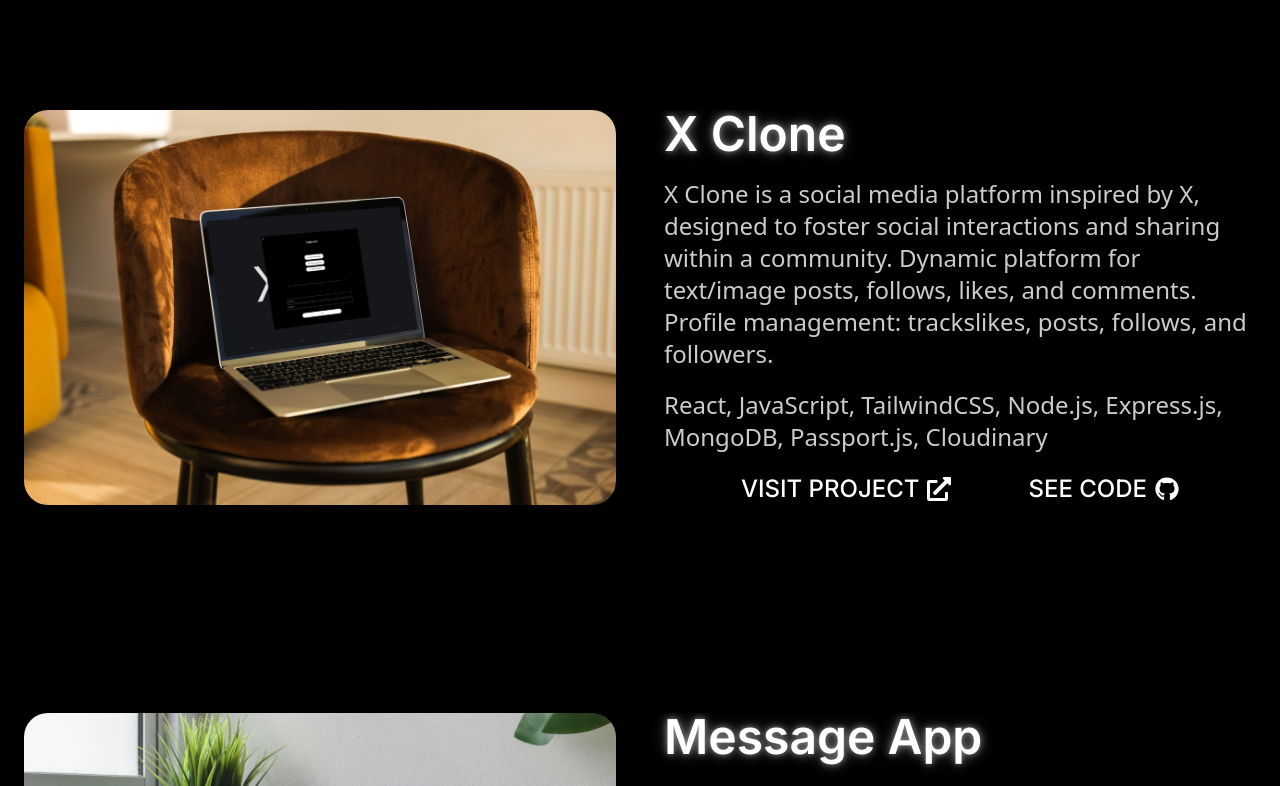
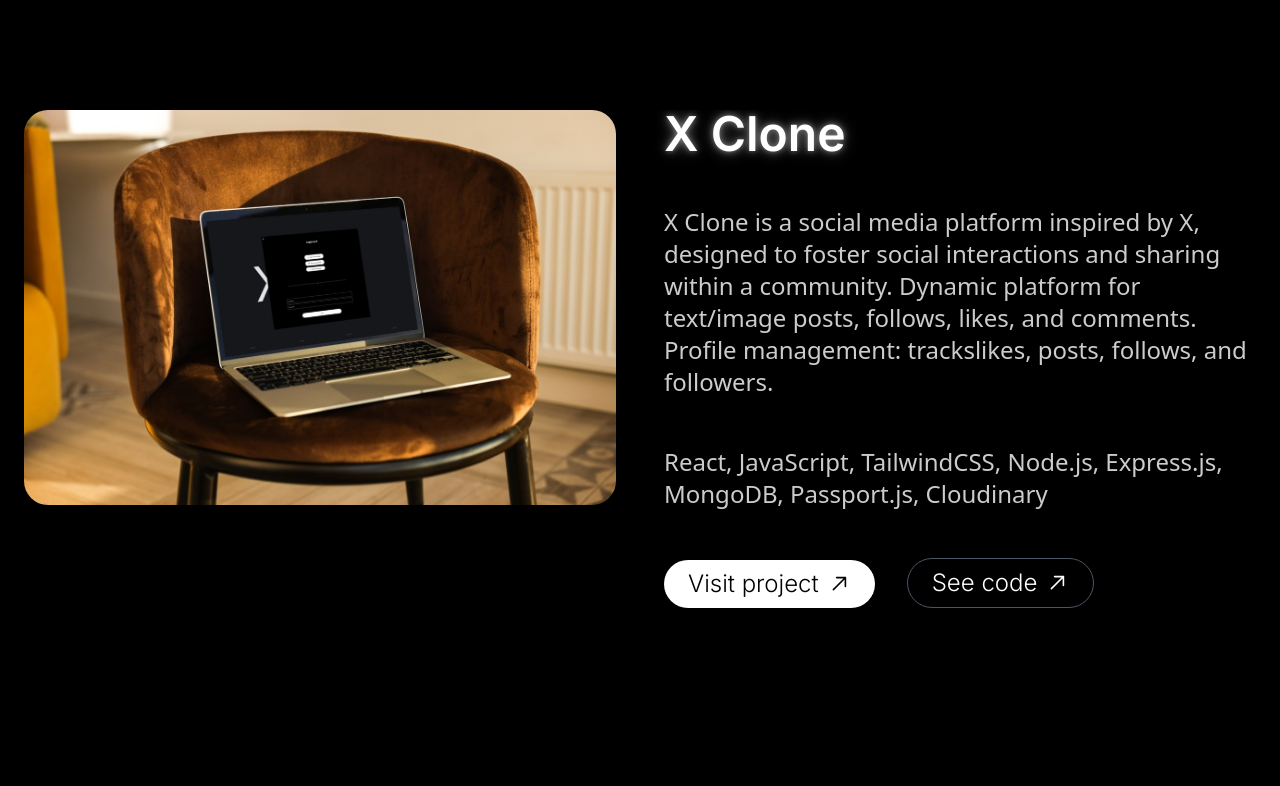
Before and after one commit to beMimg/bemimg-website, a Next.js app: page / in a window 1280 px wide. Shown: the part 994-1780 px from the top of the page. Built offline with nearby package versions, Linux system fonts and the light colour scheme.

Commit message:
Style Visit Project and See Code links

```diff
--- a/components/Project.tsx
+++ b/components/Project.tsx
@@ -1,8 +1,7 @@
 import React, { useEffect, useRef } from "react";
 import { motion, useAnimation, useInView } from "framer-motion";
 import Image, { StaticImageData } from "next/image";
-import { FaExternalLinkAlt } from "react-icons/fa";
-import { FaGithub } from "react-icons/fa";
+import { RxArrowTopRight } from "react-icons/rx";
 
 interface ProjectProps {
   image: StaticImageData;
@@ -63,27 +62,27 @@
           duration: 0.4,
           ease: "easeInOut",
         }}
-        className="flex flex-col justify-between gap-4 lg:w-[50%]"
+        className="flex flex-col justify-between gap-12 lg:w-[50%]"
       >
         <p className="text-5xl font-semibold glow-text">{title}</p>
         <p className="font-extralight opacity-80 font-sans ">{description}</p>
         <p className="font-extralight opacity-80 font-sans">{tech}</p>
-        <div className="flex flex-row justify-evenly">
+        <div className="flex flex-row  gap-6  lg:gap-8 ">
           <a
             href={preview}
             target="a_blank"
-            className="flex flex-row items-center gap-2 self-end rounded-full  cursor-pointer"
+            className="flex flex-row items-center gap-2 self-end rounded-full  bg-white text-black p-2 lg:px-6 px-4 cursor-pointer"
           >
-            <p className="font-medium uppercase">Visit project</p>
-            <FaExternalLinkAlt />
+            <p className=" font-light">Visit project</p>
+            <RxArrowTopRight />
           </a>
           <a
             href={code}
             target="a_blank"
-            className=" flex flex-row items-center rounded-full gap-2 self-end cursor-pointer"
+            className="flex flex-row items-center gap-2 self-end rounded-full  bg-black text-white border border-gray-600 lg:px-6 hover:border-white transition-all p-2  px-4 cursor-pointer"
           >
-            <p className="font-medium uppercase">See code</p>
-            <FaGithub />
+            <p className="font-light">See code</p>
+            <RxArrowTopRight />
           </a>
         </div>
       </motion.div>
--- a/components/Work.tsx
+++ b/components/Work.tsx
@@ -3,6 +3,7 @@
 import { motion } from "framer-motion";
 import Project from "./Project";
 import { allProjects } from "@/utils/allProjects";
+import { RxArrowTopRight } from "react-icons/rx";
 
 const Work = () => {
   return (
```
